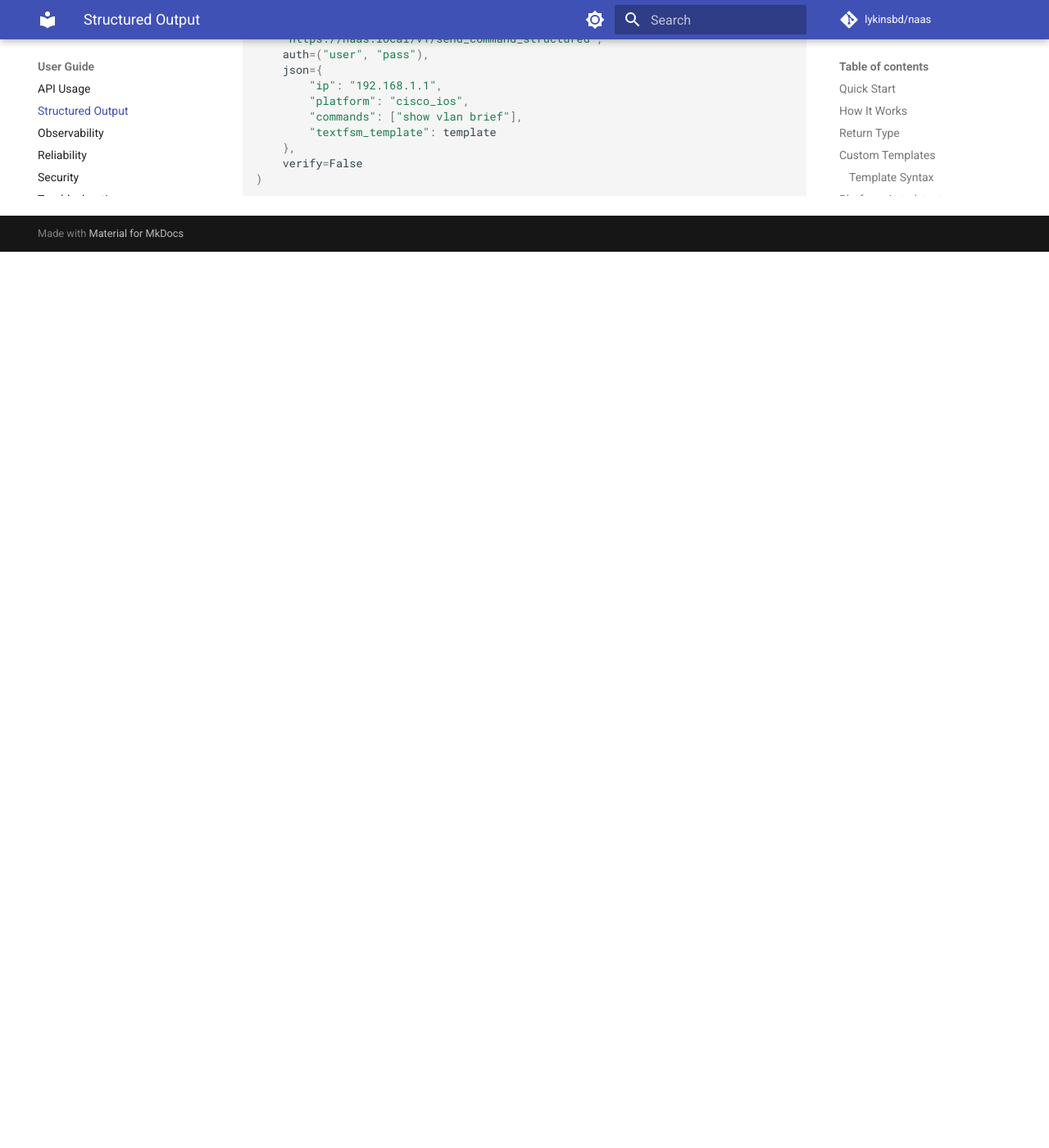
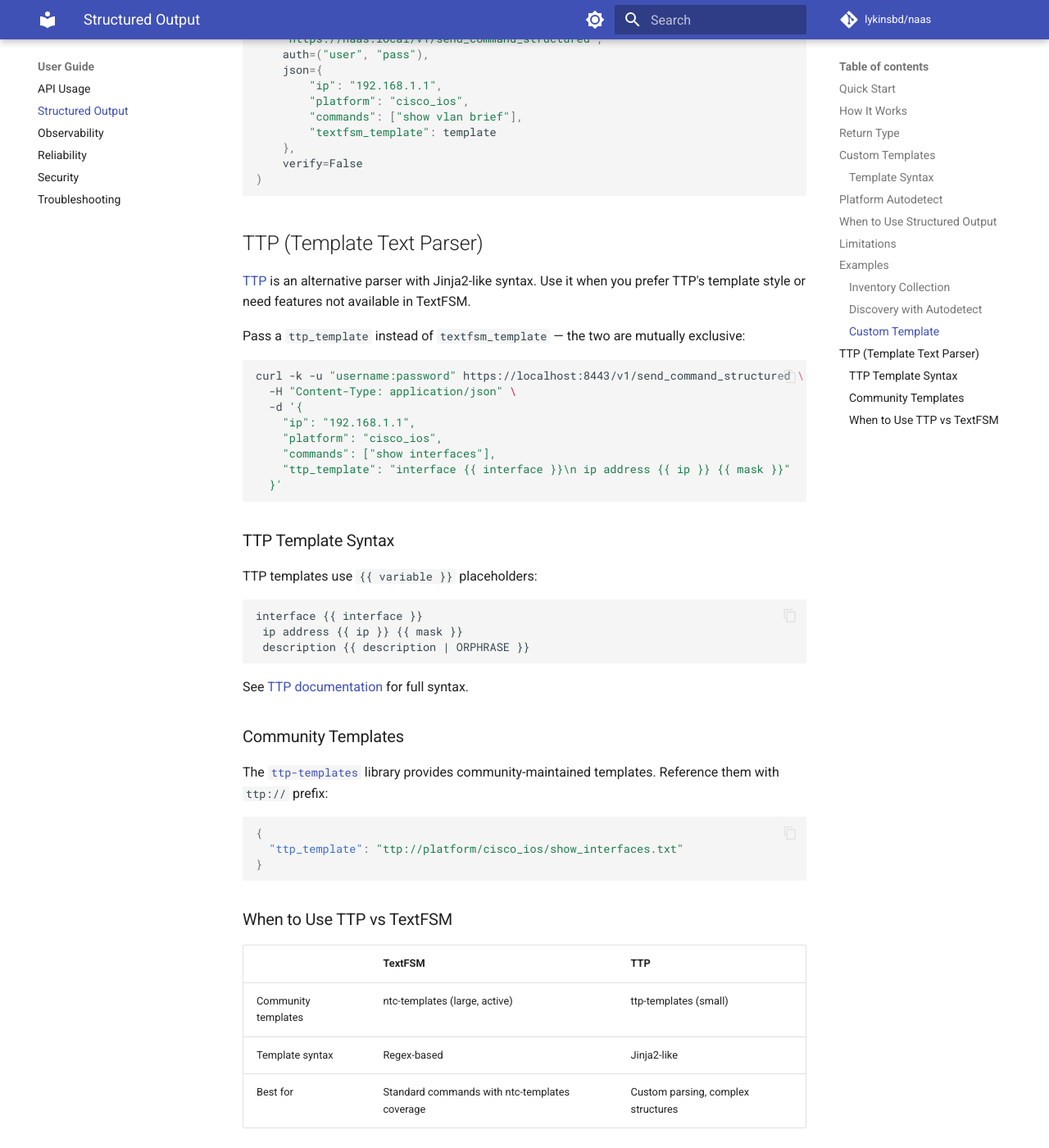
Before and after one commit to lykinsbd/naas, an MkDocs documentation site: the page built from docs/structured-output.md, in a window 1280 px wide and 1400 px high, scrolled down 4573 px. Shown: the whole window at 82% size. Built offline with MkDocs 1.6.1 and Material for MkDocs 9.7.7, drawn with Linux system fonts in a browser that asks for light colours; comment, search, counter and statistics services are not loaded; before the commit the page ends 4880 px from its top, so only the background shows below that.

Commit message:
docs: add TTP section to structured-output.md

````diff
--- a/docs/structured-output.md
+++ b/docs/structured-output.md
@@ -218,3 +218,50 @@ response = requests.post(
     verify=False
 )
 ```
+
+## TTP (Template Text Parser)
+
+[TTP](https://ttp.readthedocs.io/) is an alternative parser with Jinja2-like syntax. Use it when you prefer TTP's template style or need features not available in TextFSM.
+
+Pass a `ttp_template` instead of `textfsm_template` — the two are mutually exclusive:
+
+```bash
+curl -k -u "username:password" https://localhost:8443/v1/send_command_structured \
+  -H "Content-Type: application/json" \
+  -d '{
+    "ip": "192.168.1.1",
+    "platform": "cisco_ios",
+    "commands": ["show interfaces"],
+    "ttp_template": "interface {{ interface }}\n ip address {{ ip }} {{ mask }}"
+  }'
+```
+
+### TTP Template Syntax
+
+TTP templates use `{{ variable }}` placeholders:
+
+```text
+interface {{ interface }}
+ ip address {{ ip }} {{ mask }}
+ description {{ description | ORPHRASE }}
+```
+
+See [TTP documentation](https://ttp.readthedocs.io/) for full syntax.
+
+### Community Templates
+
+The [`ttp-templates`](https://github.com/dmulyalin/ttp_templates) library provides community-maintained templates. Reference them with `ttp://` prefix:
+
+```json
+{
+  "ttp_template": "ttp://platform/cisco_ios/show_interfaces.txt"
+}
+```
+
+### When to Use TTP vs TextFSM
+
+| | TextFSM | TTP |
+| --- | --- | --- |
+| Community templates | ntc-templates (large, active) | ttp-templates (small) |
+| Template syntax | Regex-based | Jinja2-like |
+| Best for | Standard commands with ntc-templates coverage | Custom parsing, complex structures |
````
